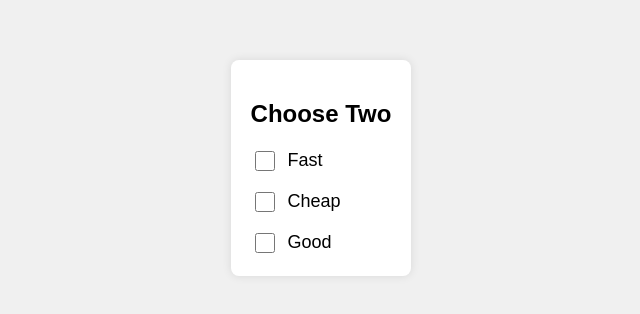
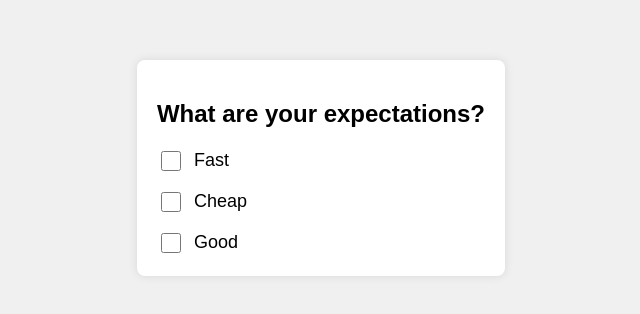
Before and after one commit to drupalex10/test, a plain HTML site: page index.html in a window 1280 px wide. Shown: the part 232-546 px from the top of the page, without its empty margins (319-959 px from the left). Drawn offline with Linux system fonts and the light colour scheme.

Commit message:
Update code

```diff
--- a/index.html
+++ b/index.html
@@ -42,7 +42,7 @@
 </head>
 <body>
     <div class="container">
-        <h2>Choose Two</h2>
+        <h2>What are your expectations?</h2>
         <div class="toggle-group">
             <div class="toggle">
                 <input type="checkbox" id="fast" name="fast">
```
